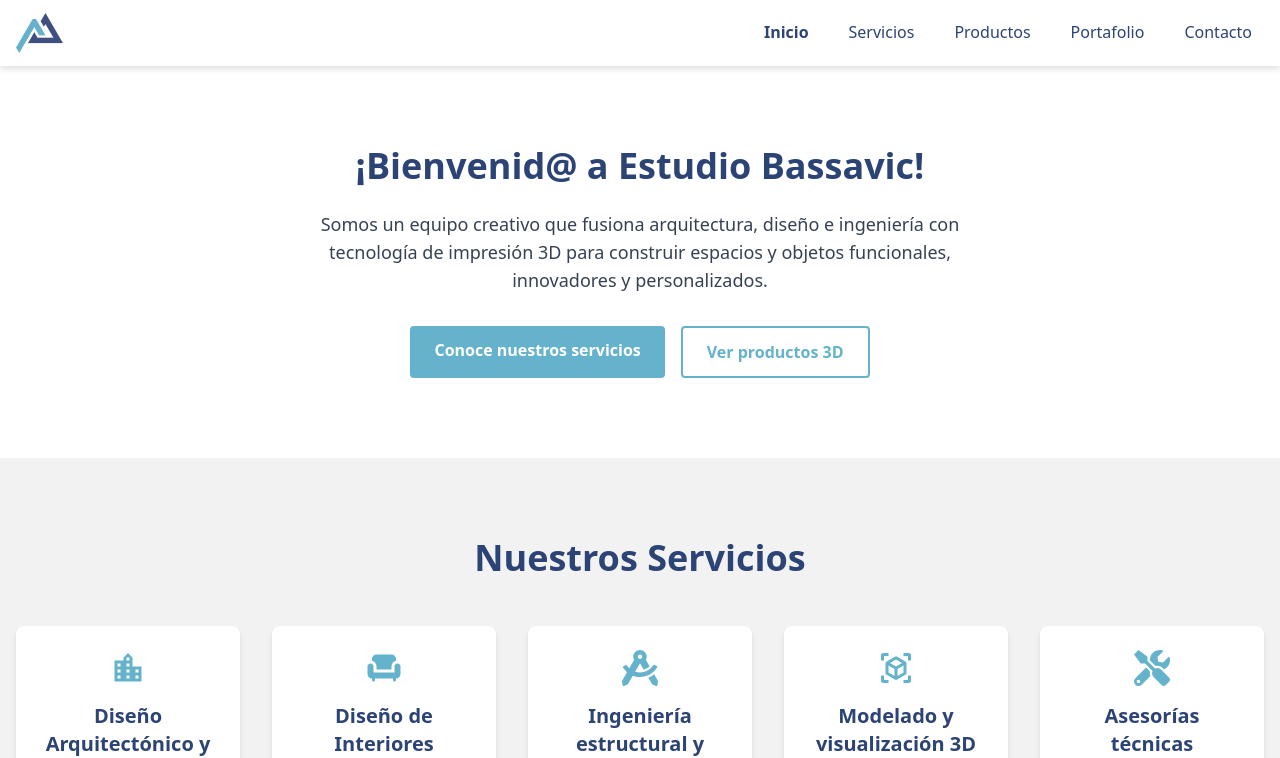
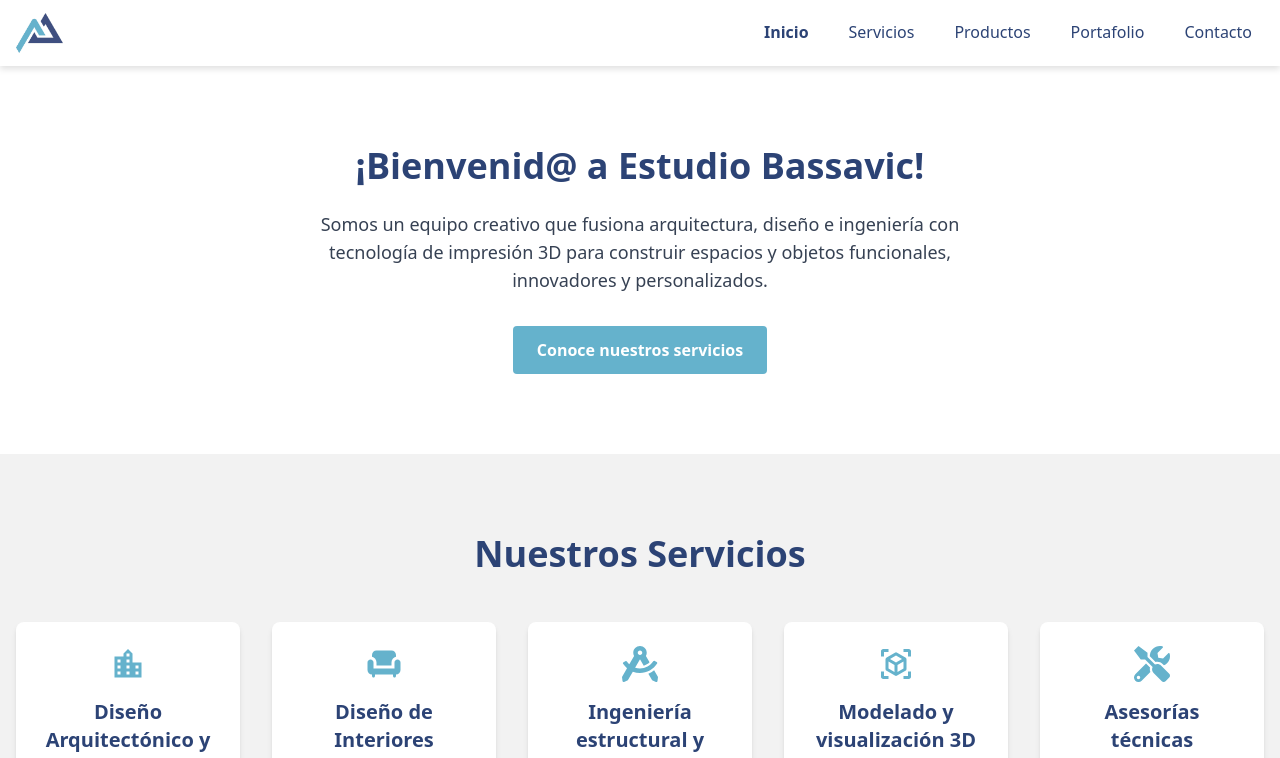
Before and after one commit to Flavicox/EstudioBasavic, a React (Vite) app: page / in a window 1280 px wide. Shown: the top 758 px of the page. Built offline with nearby package versions, Linux system fonts and the light colour scheme.

Commit message:
V1.0.1 hotfix

```diff
--- a/src/presentation/sections/Home/CallToAction.tsx
+++ b/src/presentation/sections/Home/CallToAction.tsx
@@ -1,3 +1,5 @@
+import {Link} from "react-router";
+
 const CallToAction = () => {
     return (
         <section className="bg-[#65B2CC] text-white py-20" id="contacto">
@@ -17,12 +19,12 @@
                     >
                         Escríbenos por WhatsApp
                     </a>
-                    <a
-                        href="/contacto"
+                    <Link
+                        to="/contacto"
                         className="border-2 border-white text-white font-semibold px-6 py-3 rounded hover:bg-white hover:text-[#2C4375] transition"
                     >
                         Ir a contacto
-                    </a>
+                    </Link>
                 </div>
             </div>
         </section>
--- a/src/presentation/sections/Home/HeroSection.tsx
+++ b/src/presentation/sections/Home/HeroSection.tsx
@@ -15,12 +15,12 @@
                     >
                         Conoce nuestros servicios
                     </a>
-                    <a
-                        href="/productos"
-                        className="border-2 border-[#65B2CC] text-[#65B2CC] font-semibold px-6 py-3 rounded hover:bg-[#65B2CC] hover:text-white transition"
-                    >
-                        Ver productos 3D
-                    </a>
+                    {/*<a*/}
+                    {/*    href="/productos"*/}
+                    {/*    className="border-2 border-[#65B2CC] text-[#65B2CC] font-semibold px-6 py-3 rounded hover:bg-[#65B2CC] hover:text-white transition"*/}
+                    {/*>*/}
+                    {/*    Ver productos 3D*/}
+                    {/*</a>*/}
                 </div>
             </div>
         </section>
```
